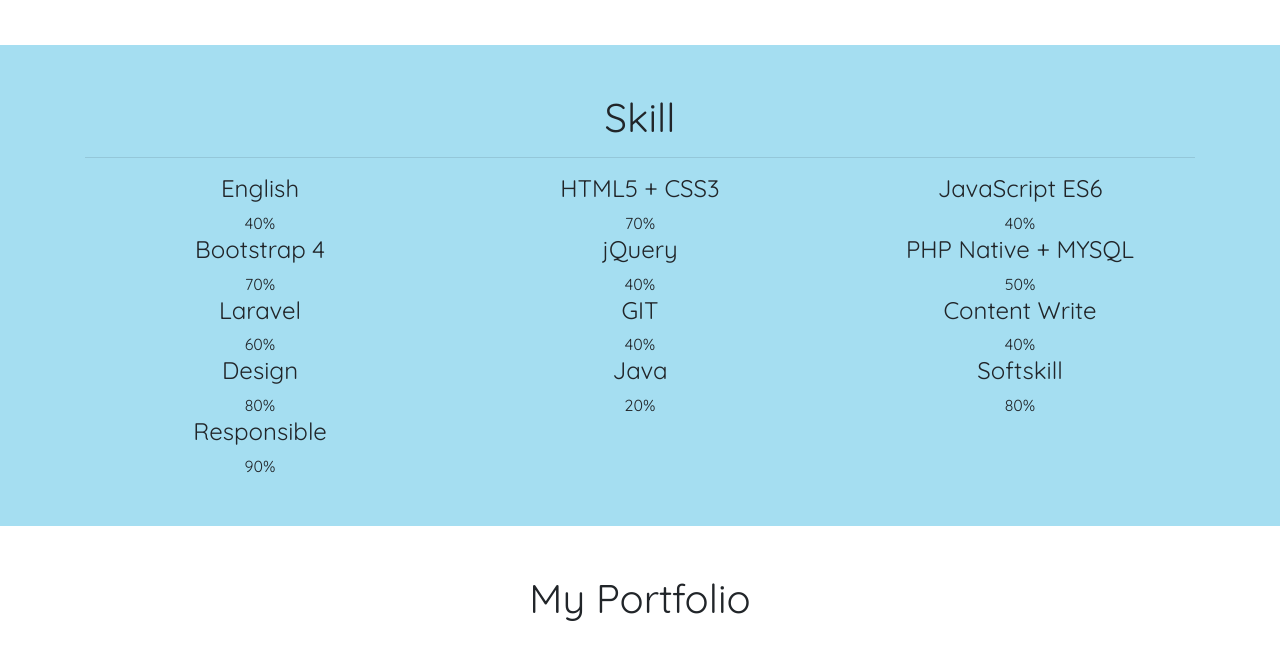
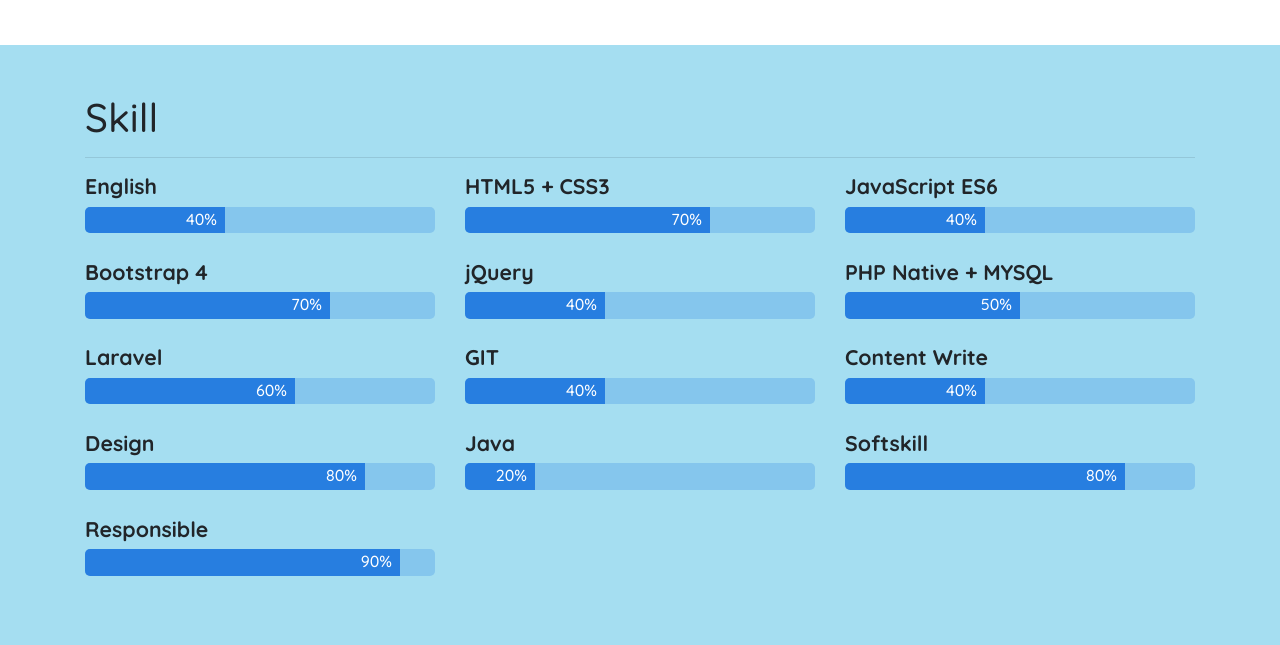
Before and after one commit to Ryandinulfatah12/resume, a plain HTML site: page index.html in a window 1280 px wide. Shown: the part 1316-1961 px from the top of the page. Drawn offline with Linux system fonts and the light colour scheme.

Commit message:
Update style.css

```diff
--- a/css/style.css
+++ b/css/style.css
@@ -1,4 +1,4 @@
-@import url('https://fonts.googleapis.com/css?family=Quicksand:400,700&display=swap');
+@import url('https://fonts.googleapis.com/css?family=Quicksand:500,700&display=swap');
 * {
 	padding: 0;
 	margin: 0;
@@ -74,9 +74,6 @@
 	background-color: #70afce;
 	text-align: center;
 }
-.cert img {
-
-}
 
 .progress {
 	margin-bottom: 18px;
@@ -87,7 +84,6 @@
 
 .skill {
 	background-color: #a5def1;
-	text-align: center;
 }
 
 .social {
@@ -104,7 +100,7 @@
 	width: 100%;
 	height: 100px;
 	background-color: #333;
-	padding-top: 30px;
+	padding-top: 33px;
 }
 
 footer p {
@@ -127,6 +123,65 @@
 .brd:nth-child(5) {
 	border-left: 10px solid #53d2dc;
 }
+
+/* SKILL BAR */
+.progressBar {
+	margin-bottom: 26px;
+	margin-bottom: 1.66em;
+  }
+
+  .progressBar h4 {
+	font-size: 21px;
+	font-size: 1.33em;
+	text-transform: none;
+	font-weight: bold;
+	margin-bottom: 7px;
+	margin-bottom: .33em;
+  }
+
+  .progressBarContainer {
+	width: 100%;
+	max-width: 350px;
+	height: 26px;
+	height: 1.66em;
+	background: #e6eae3;
+	background: rgba(8,102,220,.2);
+	overflow: hidden;
+	border-radius: 5px;
+  }
+
+  .progressBarValue {
+	height: 1.66em;
+	float: left;
+	background: #0866dc;
+	background: rgba(8,102,220,.75);
+	color: white;
+	text-align: right;
+	padding-right: 8px;;
+  }
+
+  .value-00 { width: 0; }
+
+  .value-10 { width: 10%; }
+
+  .value-20 { width: 20%; }
+
+  .value-30 { width: 30%; }
+
+  .value-40 { width: 40%; }
+
+  .value-50 { width: 50%; }
+
+  .value-60 { width: 60%; }
+
+  .value-70 { width: 70%; }
+
+  .value-80 { width: 80%; }
+
+  .value-90 { width: 90%; }
+
+  .value-100 { width: 100%; }
+/* END */
 
 @media (min-width: 992px) {
 
@@ -168,6 +223,4 @@
 	.carousel-caption {
 		border-radius: 20px;
 	}
-
-
  }
```
